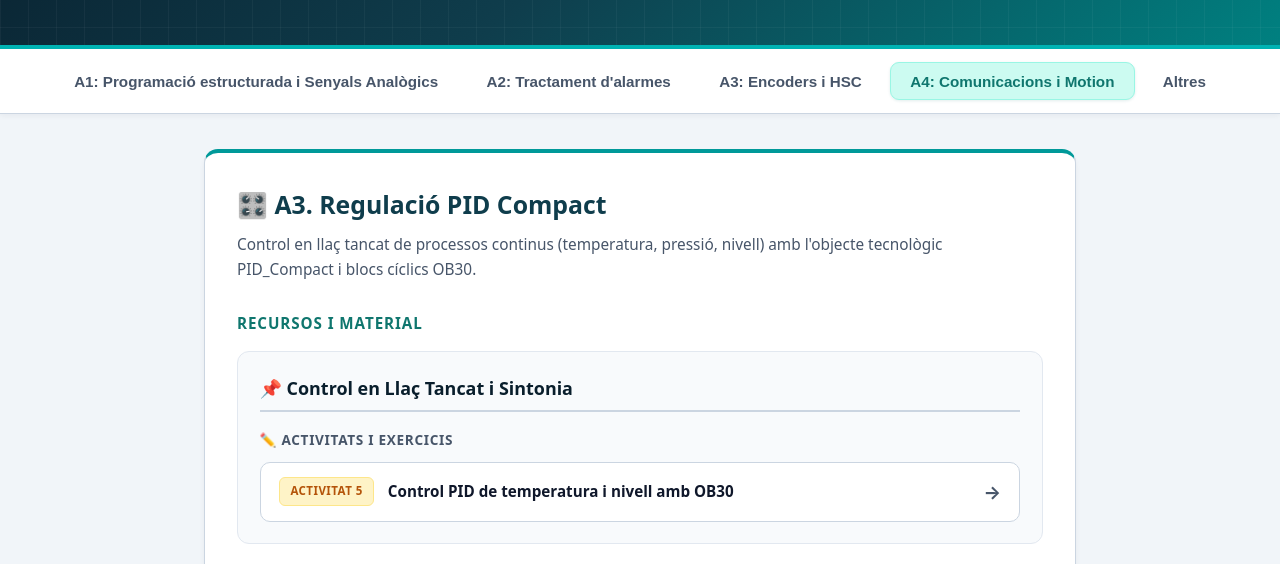
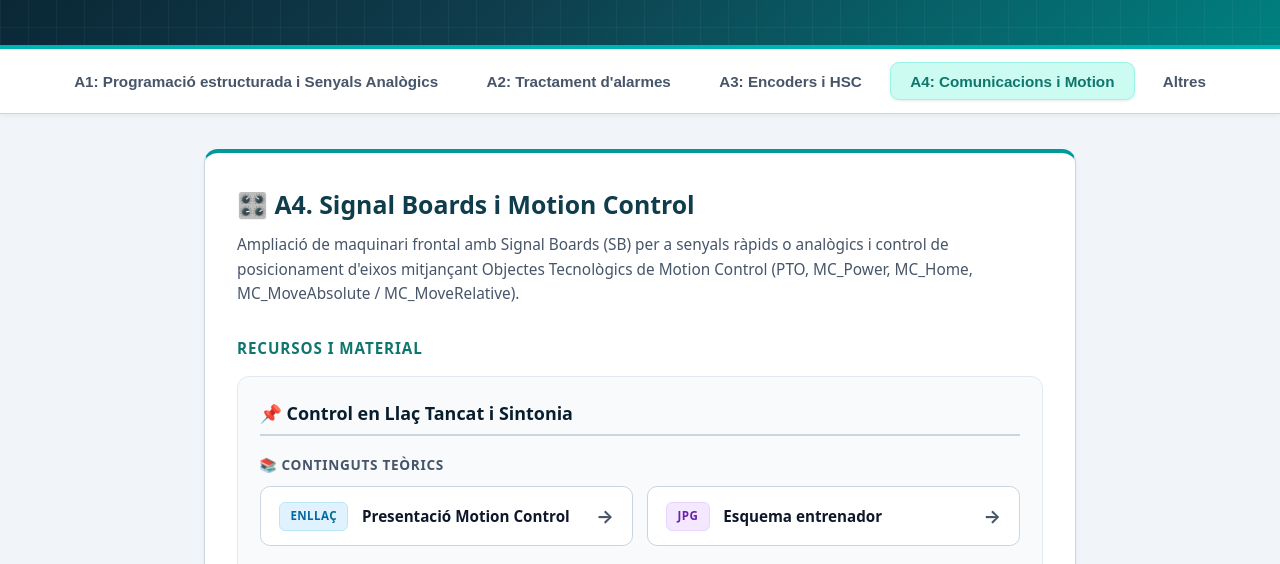
Before and after one commit to pgarci67/EEB0-0965, a plain HTML site: page index.html in a window 1280 px wide. Both pictures are taken after a click on the button "A4: Comunicacions i Motion". Shown: the part 225-789 px from the top of the page. Drawn offline with Linux system fonts and the light colour scheme.

Commit message:
step motorl

```diff
--- a/index.html
+++ b/index.html
@@ -634,15 +634,36 @@
       </div>
     </section>
 
-    <!-- APARTAT A3: REGULACIÓ PID -->
+    <!-- APARTAT A4: REGULACIÓ PID -->
     <section id="a4" class="unit-section">
       <div class="unit-card">
-        <h2>🎛️ A3. Regulació PID Compact</h2>
-        <p class="unit-desc">Control en llaç tancat de processos continus (temperatura, pressió, nivell) amb l'objecte tecnològic PID_Compact i blocs cíclics OB30.</p>
+        <h2>🎛️ A4. Signal Boards i Motion Control</h2>
+        <p class="unit-desc">Ampliació de maquinari frontal amb Signal Boards (SB) per a senyals ràpids o analògics i control de posicionament d'eixos mitjançant Objectes Tecnològics de Motion Control (PTO, MC_Power, MC_Home, MC_MoveAbsolute / MC_MoveRelative).</p>
 
         <h3>Recursos i Material</h3>
         <div class="topic-group">
           <div class="topic-title">📌 Control en Llaç Tancat i Sintonia</div>
+
+          <!-- Subgrup Teoria -->
+          <div class="topic-subgroup">
+            <div class="topic-subgroup-title">📚 Continguts Teòrics</div>
+            <div class="resource-grid">
+              <a href="https://docs.google.com/presentation/d/10YO1AWEWRVpvmctD8BAQSk-mFdBTPyVLCesOGmxB4uo/edit?usp=sharing" target="_blank" class="resource-item">
+                <div class="resource-info">
+                  <span class="badge badge-link">Enllaç</span>
+                  <span class="resource-title">Presentació Motion Control</span>
+                </div>
+                <span class="resource-arrow">→</span>
+              </a>
+              <a href="A4/StepMotor_PTO.jpg" target="_blank" class="resource-item">
+                <div class="resource-info">
+                  <span class="badge badge-resource">JPG</span>
+                  <span class="resource-title">Esquema entrenador</span>
+                </div>
+                <span class="resource-arrow">→</span>
+              </a>
+            </div>
+          </div>
 
           <div class="topic-subgroup">
             <div class="topic-subgroup-title">✏️ Activitats i Exercicis</div>
```
Also changed, not shown: A4/StepMotor_PTO.jpg (added).
